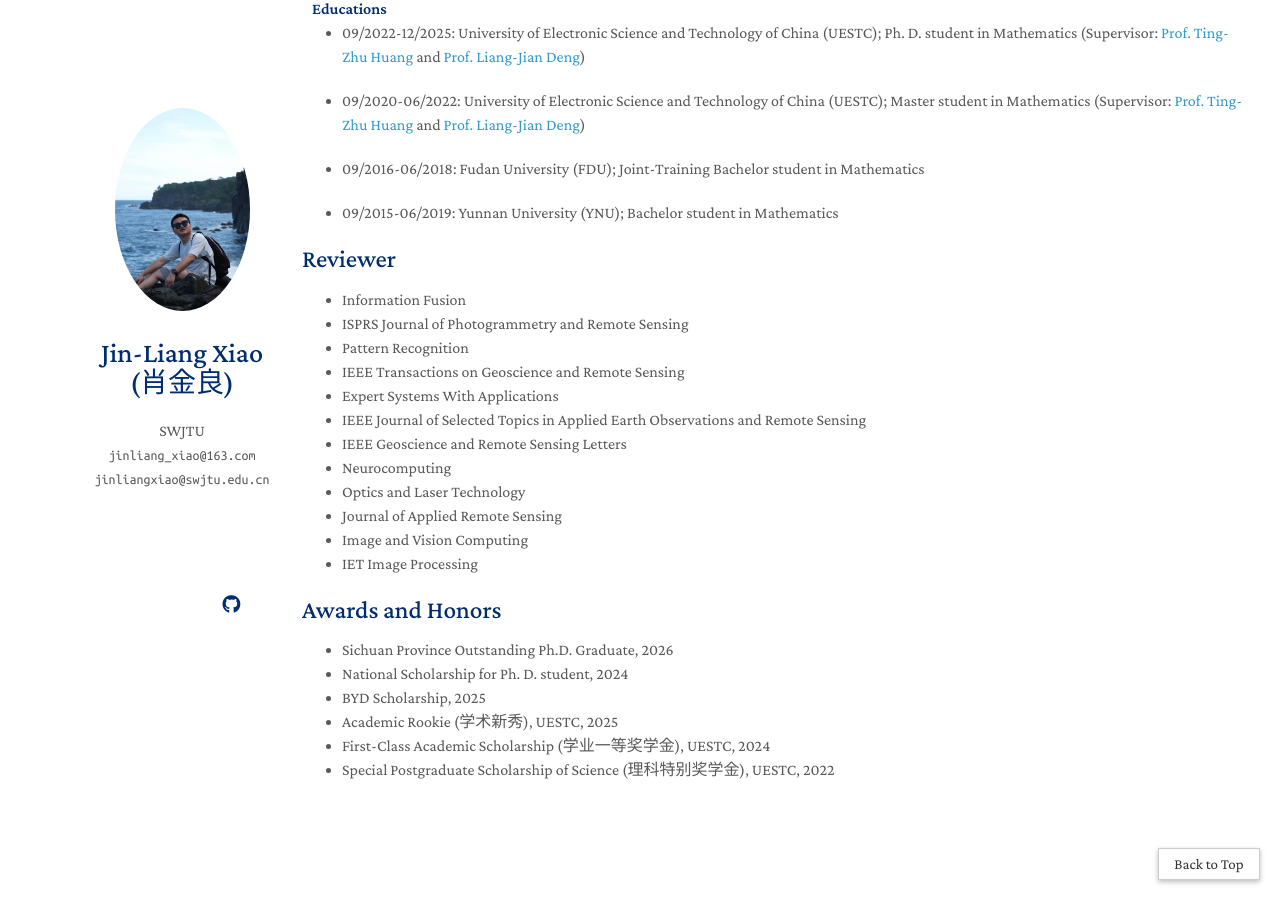
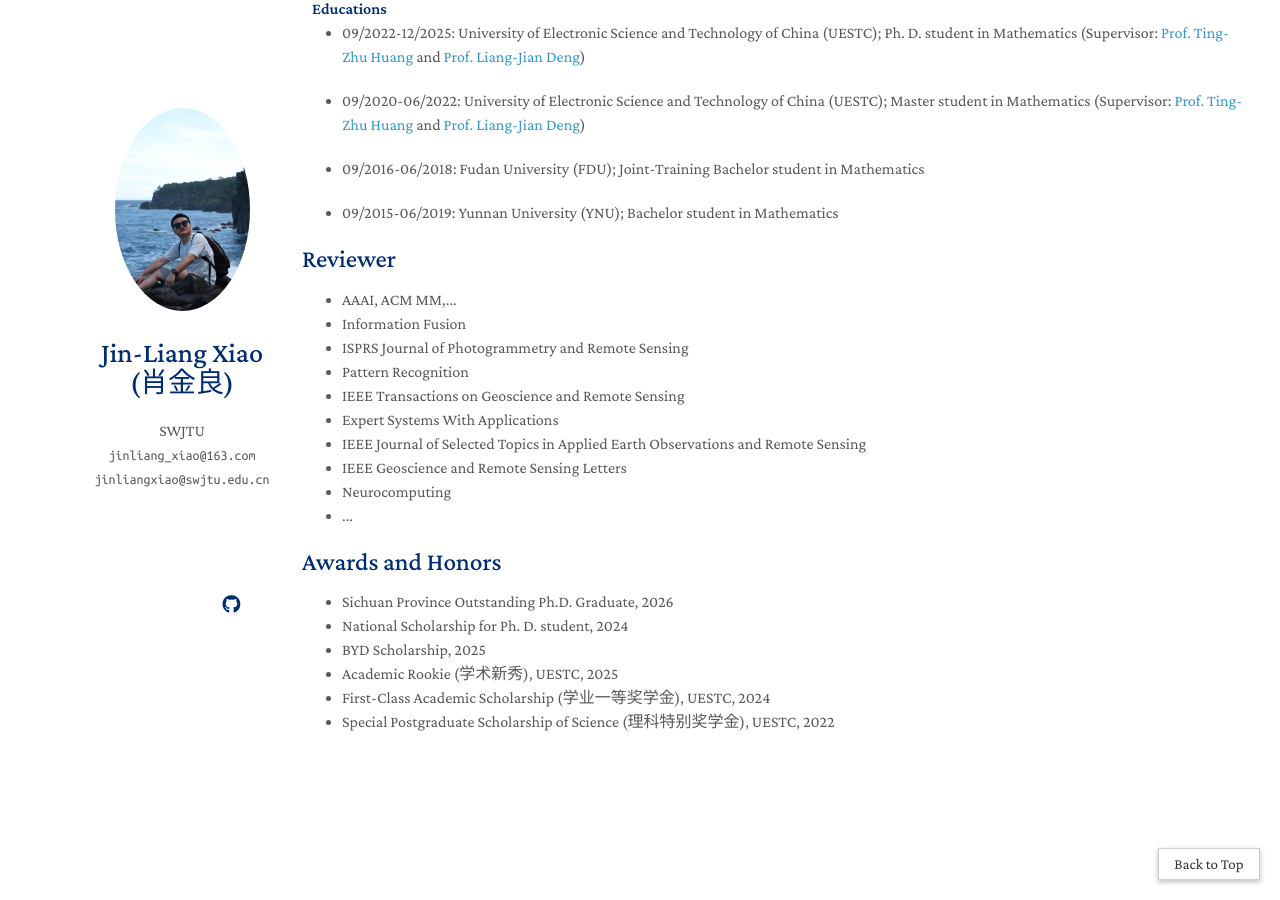
Before and after one commit to Jin-liangXiao/Jin-liangXiao.github.io, a Jekyll site: the page built from index.md, in a window 1280 px wide and 900 px high, scrolled down 2267 px. Built offline with Jekyll 4.4.1, drawn with Linux system fonts in a browser that asks for light colours; nearby versions of some CDN libraries; a style sheet for code colours, icons or effects is not loaded; our own code applies the rules of GitHub Pages for plain Markdown files.

Commit message:
Update services.md

```diff
--- a/_includes/services.md
+++ b/_includes/services.md
@@ -22,6 +22,7 @@
 
 
 <ul>
+  <li>AAAI, ACM MM,...</li>
   <li>Information Fusion</li>
   <li>ISPRS Journal of Photogrammetry and Remote Sensing</li>
   <li>Pattern Recognition</li>
@@ -30,10 +31,7 @@
   <li>IEEE Journal of Selected Topics in Applied Earth Observations and Remote Sensing</li>
   <li>IEEE Geoscience and Remote Sensing Letters</li>
   <li>Neurocomputing</li>
-  <li>Optics and Laser Technology</li>
-  <li>Journal of Applied Remote Sensing</li>
-  <li>Image and Vision Computing</li>
-  <li>IET Image Processing</li>
+  <li>...</li>
 </ul>
 
 
```
